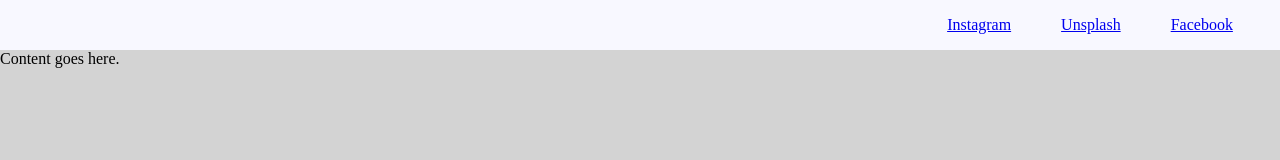
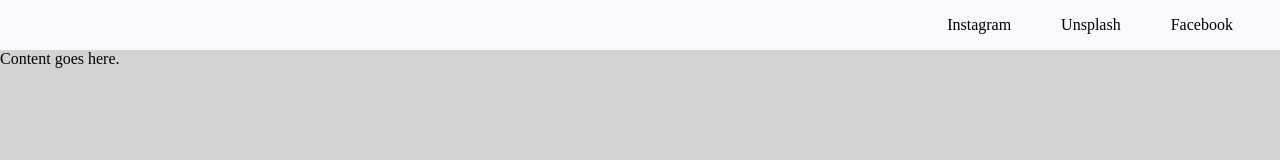
Before and after one commit to BenCohen26/scss-nav-template, a website: page index.html in a window 1280 px wide. Drawn offline with Linux system fonts and the light colour scheme.

Commit message:
Improve UI of links in navbar

```diff
--- a/sass/main.scss
+++ b/sass/main.scss
@@ -39,9 +39,11 @@
 
     li {
         padding: 0px 20px;
+
+        a {
+            text-decoration: none;
+            color: black;
+            font-weight: 400;
+        }
     }
 }
-
-.content {
-
-}
```
Also changed, not shown: css/style.css.
